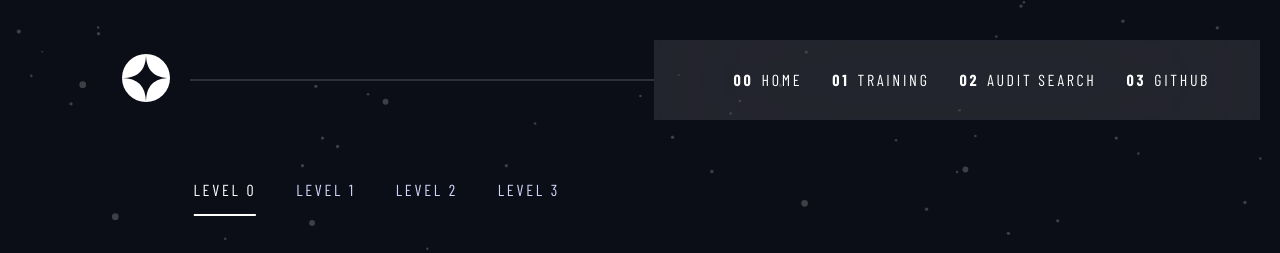
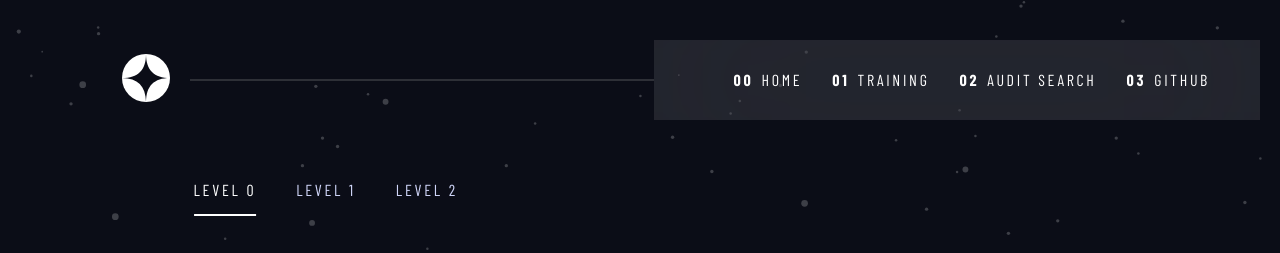
Before and after one commit to 0xLanterns/0xlanterns.GitHub.io, a React (Create React App) app: page /training in a window 1280 px wide. Shown: the top 253 px of the page. Built offline with nearby package versions, Linux system fonts and the light colour scheme; a web font is replaced by a local one.

Commit message:
Update Destination.js

```diff
--- a/src/Components/Destination.js
+++ b/src/Components/Destination.js
@@ -45,7 +45,6 @@ export default function Destination(){
                         <span onClick={() => change(0)}>Level 0</span>
                         <span onClick={() => change(1)}>Level 1</span>
                         <span onClick={() => change(2)}>Level 2</span>
-                        <span onClick={() => change(3)}>Level 3</span>
                     </div>
 
                     <h3>
```
